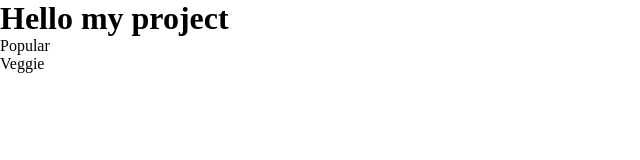
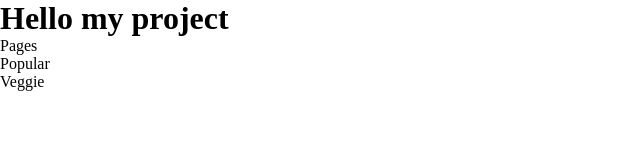
Before and after one commit to TokhirAsadov/animation_pagable, a React (Create React App) app: page / in a window 1280 px wide. Shown: the top 160 px of the page, without its empty margins (0-640 px from the left). Built offline with nearby package versions, Linux system fonts and the light colour scheme.

Commit message:
created Pages.jsx. It is necessary for me to work all pages of my site.

```diff
--- a/src/App.jsx
+++ b/src/App.jsx
@@ -1,10 +1,10 @@
-import Home from "./pages/Home";
+import Pages from "./pages/Pages";
 
 function App() {
   return (
     <div className="App">
       <h1>Hello my project</h1>
-        <Home />
+        <Pages />
 
     </div>
   );
--- /dev/null
+++ b/src/pages/Pages.jsx
@@ -0,0 +1,13 @@
+import React from 'react';
+import Home from "./Home";
+
+const Pages = () => {
+    return (
+        <div>
+            Pages
+            <Home />
+        </div>
+    );
+};
+
+export default Pages;
```
